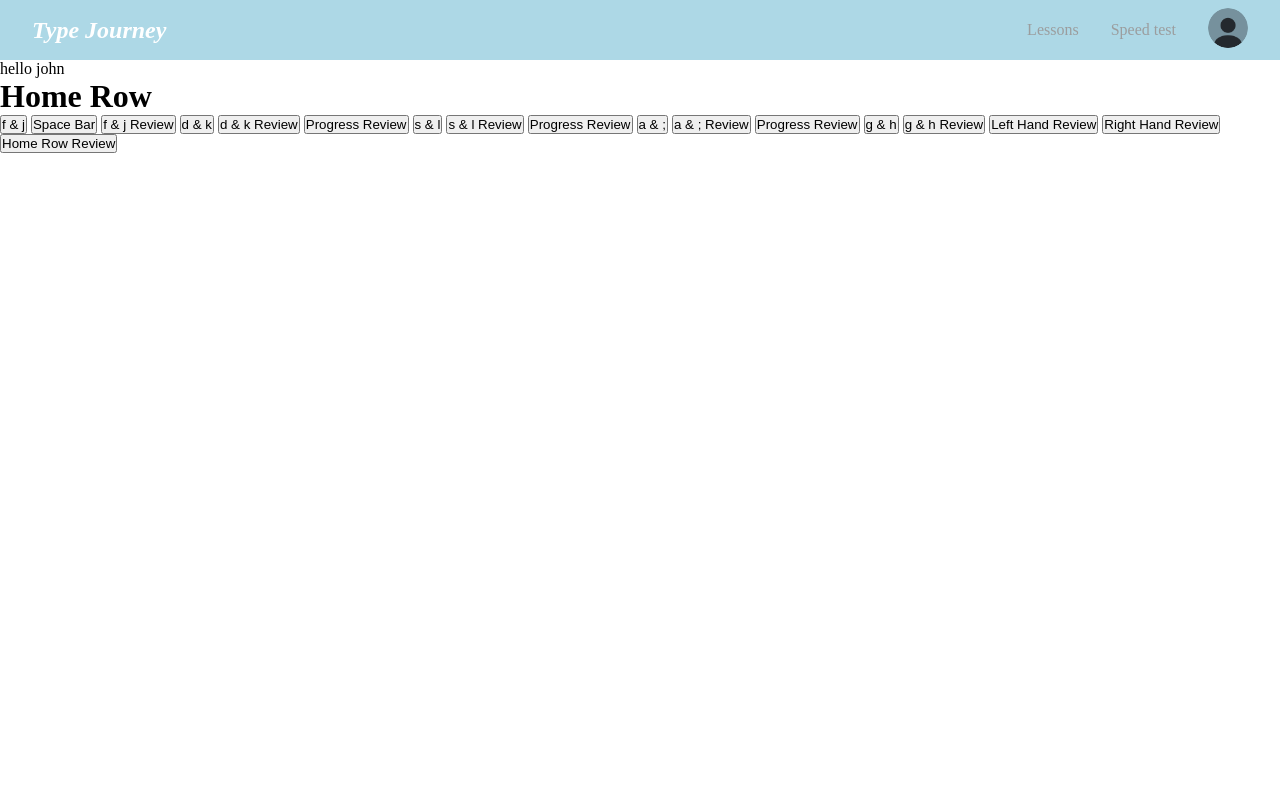
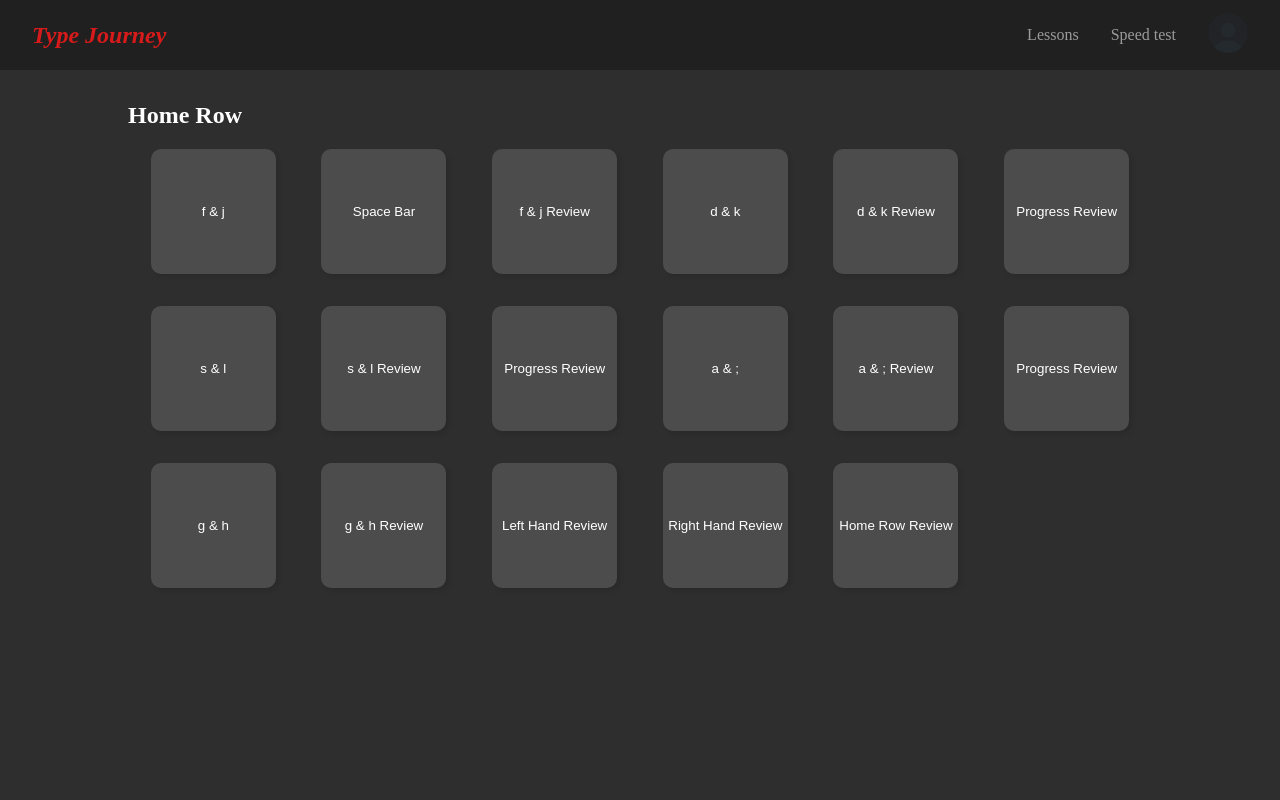
Before and after one commit to mysticBlock/CS50-final-project, a Flask app: page / in a window 1280 px wide. Run offline with Flask 3, Linux system fonts and the light colour scheme; a user stored in the database is signed in; data comes from the database, SQL or seed files in the repository; both versions use the stored data as it was after the commit; parts of the project's set-up code (start-up, migrations or seed data) failed here and were passed over.

Commit message:
homepage design v1 complete

```diff
--- a/app.py
+++ b/app.py
@@ -82,7 +82,7 @@ def index():
     # To render the unlocked or locked buttons
     cursor.execute("SELECT highest_level_completed FROM users WHERE id = ?", (id,))
     highestLevelCompleted = cursor.fetchone()[0]
-    return render_template("index.html", username=username[0] if username else None, highestLevelCompleted=highestLevelCompleted)
+    return render_template("index.html", highestLevelCompleted=highestLevelCompleted)
 
 
 @app.route("/login", methods=["GET", "POST"])
--- a/static/script.js
+++ b/static/script.js
@@ -4,8 +4,10 @@ document.addEventListener("DOMContentLoaded", () => {
         const levelNumber = parseInt(button.dataset.levelNumber);
         if (levelNumber > highestLevelCompleted + 1) {
             button.disabled = true;
+            button.classList.add("button-disabled");
         } else {
             button.disabled = false;
+            button.classList.remove("button-disabled");
         }
     });
 
--- a/static/styles.css
+++ b/static/styles.css
@@ -4,12 +4,26 @@
 	box-sizing: border-box;
 }
 
+:root {
+    --brand-color: #d71a1a;
+    --background-color: #2f2e2e;
+    --secondary-color: #4d4c4c;
+    --navbar-color: #202020;
+    --text-color: #FFF;
+    --link-color: #9c9b9b;
+}
+
+body {
+    background: var(--background-color);
+    height: 100vh;
+}
+
 /* main navbar */
 #navbar {
-    background-color: lightblue;
+    background-color: var(--navbar-color);
     width: 100%;
-    height: 60px;
-    padding: 0 2em;
+    height: 70px;
+    padding: 0 2rem;
     display: flex;
     justify-content: space-between;
     align-items: center;
@@ -17,7 +31,7 @@
 }
 
 #navbar h1 {
-    color: white;
+    color: var(--brand-color);
     font-style: italic;
 }
 
@@ -32,20 +46,20 @@
 }
 
 .nav-link {
-    margin-left: 2em;
+    margin-left: 2rem;
 }
 
 #navbar a {
     text-decoration: none;
-    color: #9b9d9e;
+    color: var(--link-color);
 }
 
 #navbar a:visited {
-    color: #9b9d9e;
+    color: var(--link-color);
 }
 
 #navbar a:hover {
-    color: #aaacad;
+    color: #b6b6b6;
     transition: 0.2s;
 }
 
@@ -67,11 +81,11 @@
     flex-direction: column;
     position: absolute;
     right: 0;
-    top: calc(100% + .5em);
-    padding: .75em;
+    top: calc(100% + .5rem);
+    padding: .75rem;
     box-shadow: 0 2px 5px 0 rgba(0, 0, 0, 0.4);
     opacity: 0;
-    background-color: white;
+    background-color: var(--secondary-color);
     pointer-events: none;
     transform: translateY(-10px);
     transition: opacity 150ms ease-in-out, transform 150ms ease-in-out;
@@ -84,7 +98,52 @@
 }
 
 .dropdown-link {
-    padding: .25em .5em;
+    padding: .25rem .5rem;
+}
+
+
+
+
+#home-row h2 {
+    margin-top: 2rem;
+    margin-left: 10%;
+    color: var(--text-color);
+}
+
+/* Level button styles */
+#button-container {
+    padding: 20px 10%;
+    display: grid;
+    grid-template-columns: repeat(6, 1fr);
+    row-gap: 2rem;
+}
+
+.level-button {
+    width: 125px;
+    height: 125px;
+    justify-self: center;
+    align-self: center;
+    border-radius: 10px;
+    background-color: var(--secondary-color);
+    color: var(--text-color);
+    box-shadow: 3px 3px 5px rgba(0, 0, 0, 0.1);
+    border-width: 0;
+    cursor: pointer;
+    transition: transform 0.1s ease-in-out;
+}
+
+.level-button:hover {
+    transform: scale(1.1);
+}
+
+.button-disabled {
+    opacity: 0.5;
+    color: var(--link-color);
+    cursor: default;
+}
+
+.button-disabled:hover {
+    transform: none;
 }
 
 /* Level functionality styles */
@@ -97,13 +156,14 @@
 
 .letter {
     display: inline-block;
-    font-size: 2em;
+    color: var(--text-color);
+    font-size: 2rem;
     padding: 5px;
     white-space: nowrap;
 }
 .space {
     display: inline-block;
-    width: 1em;
+    width: 1rem;
 }
 .correct {
     color: green;
@@ -129,7 +189,7 @@
     padding-top: 60px;
 }
 .modal-content {
-    background-color: #fefefe;
+    background-color: var(--secondary-color);
     margin: 5% auto;
     padding: 20px;
     border: 1px solid #888;
--- a/templates/index.html
+++ b/templates/index.html
@@ -5,9 +5,9 @@
 {% endblock %}
 
 {% block main %}
-    <p>hello {{ username }}</p>
-    <div id="home-row"></div>
-    <h1>Home Row</h1>
+    <div id="home-row">
+        <h2>Home Row</h2>
+        <div id="button-container">
             <button onclick="location.href='/levels/tutorial/1'" class="level-button" data-level-number="1">f & j</button>
             <button onclick="location.href='/levels/tutorial/2'" class="level-button" data-level-number="2">Space Bar</button>
             <button onclick="location.href='/levels/review/3'" class="level-button" data-level-number="3">f & j Review</button>
@@ -25,6 +25,8 @@
             <button onclick="location.href='/levels/review/15'" class="level-button" data-level-number="15">Left Hand Review</button>
             <button onclick="location.href='/levels/review/16'" class="level-button" data-level-number="16">Right Hand Review</button>
             <button onclick="location.href='/levels/review/17'" class="level-button" data-level-number="17">Home Row Review</button>
+        </div>
+    </div>
 {% endblock %}
 
 {% block script %}
```
Also changed, not shown: final.db, 2 other files. Lines whose indentation alone changed are shown as unchanged.
